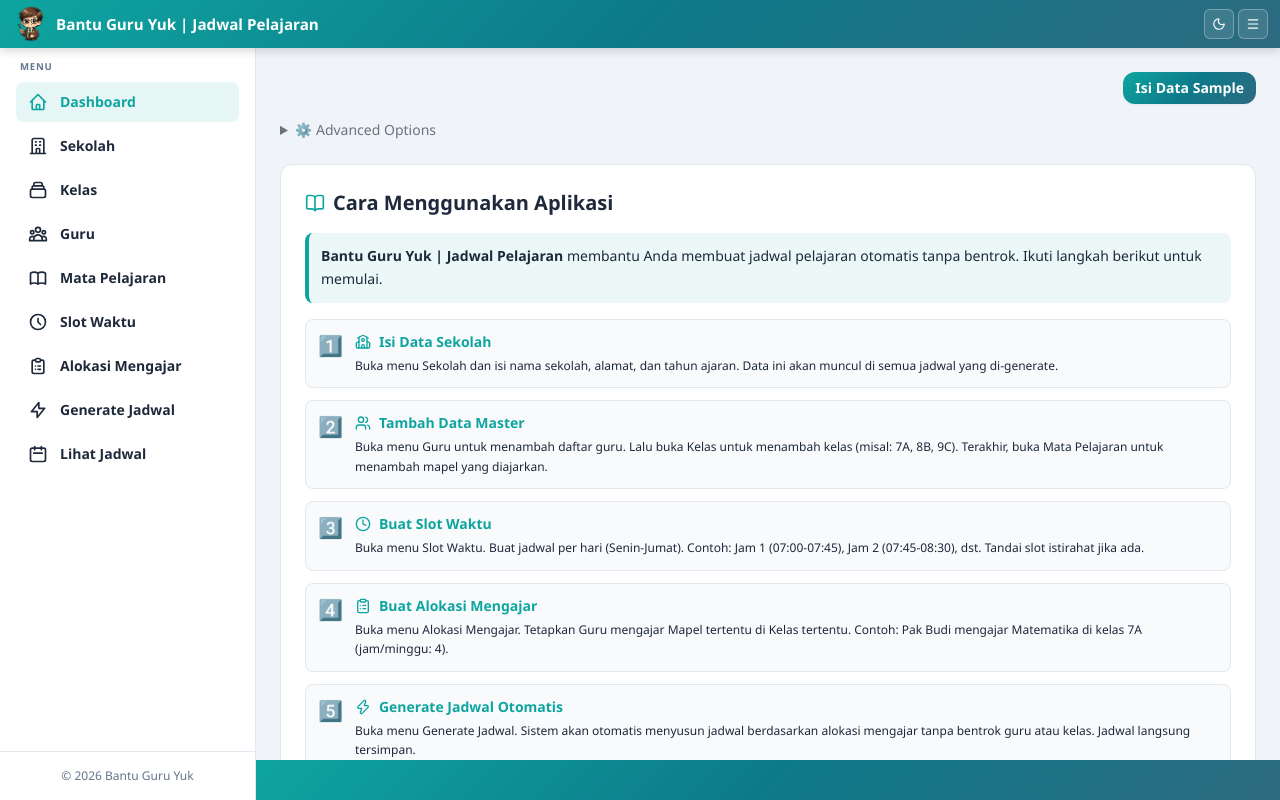
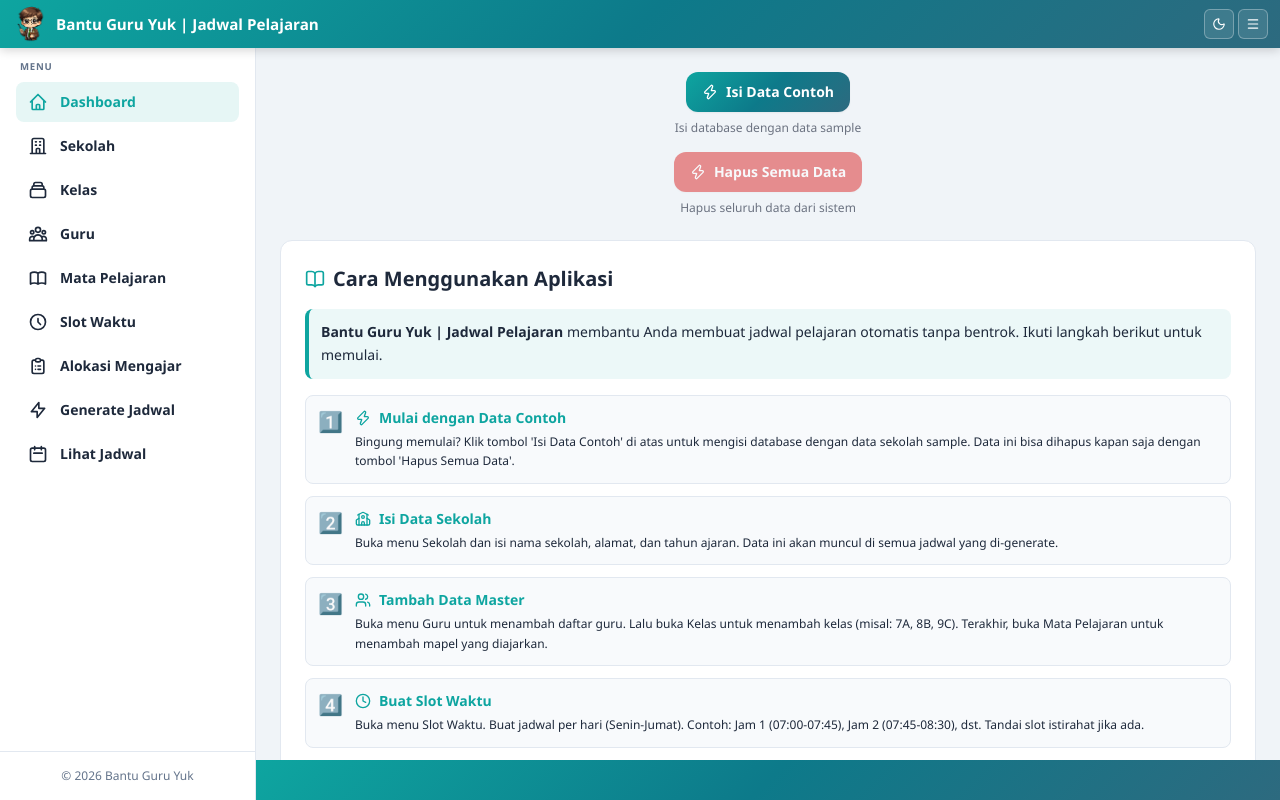
Before and after one commit to pakchoyy/buatjadwal, a Next.js app: page / in a window 1280 px wide. Shown: the top 800 px of the page. Built offline with nearby package versions, Linux system fonts and the light colour scheme.

Commit message:
feat: simplify dashboard UX - 1 smart button + auto-detect

```diff
--- a/app/layout.tsx
+++ b/app/layout.tsx
@@ -46,10 +46,10 @@ export default function RootLayout({
         <div className="hidden lg:block">
           <RunningText
             messages={[
-              "Selamat datang di Bantu Guru Yuk — Jadwal Pelajaran",
-              "Generate jadwal otomatis tanpa bentrok guru dan kelas",
-              "Export jadwal ke JSON untuk backup data Anda",
-              "Lihat jadwal per guru, per kelas, atau jadwal umum",
+              "Generate jadwal otomatis",
+              "Tanpa bentrok guru dan kelas",
+              "Export ke JSON",
+              "Lihat per guru atau per kelas",
             ]}
           />
         </div>
--- a/app/page.tsx
+++ b/app/page.tsx
@@ -24,36 +24,42 @@ import {
 const GUIDES = [
   {
     num: "1",
+    icon: Zap,
+    title: "Mulai dengan Data Contoh",
+    desc: "Bingung memulai? Klik tombol 'Isi Data Contoh' di atas untuk mengisi database dengan data sekolah sample. Data ini bisa dihapus kapan saja dengan tombol 'Hapus Semua Data'."
+  },
+  {
+    num: "2",
     icon: School,
     title: "Isi Data Sekolah",
     desc: "Buka menu Sekolah dan isi nama sekolah, alamat, dan tahun ajaran. Data ini akan muncul di semua jadwal yang di-generate."
   },
   {
-    num: "2",
+    num: "3",
     icon: Users,
     title: "Tambah Data Master",
     desc: "Buka menu Guru untuk menambah daftar guru. Lalu buka Kelas untuk menambah kelas (misal: 7A, 8B, 9C). Terakhir, buka Mata Pelajaran untuk menambah mapel yang diajarkan."
   },
   {
-    num: "3",
+    num: "4",
     icon: Clock,
     title: "Buat Slot Waktu",
     desc: "Buka menu Slot Waktu. Buat jadwal per hari (Senin-Jumat). Contoh: Jam 1 (07:00-07:45), Jam 2 (07:45-08:30), dst. Tandai slot istirahat jika ada."
   },
   {
-    num: "4",
+    num: "5",
     icon: ClipboardList,
     title: "Buat Alokasi Mengajar",
     desc: "Buka menu Alokasi Mengajar. Tetapkan Guru mengajar Mapel tertentu di Kelas tertentu. Contoh: Pak Budi mengajar Matematika di kelas 7A (jam/minggu: 4)."
   },
   {
-    num: "5",
+    num: "6",
     icon: Zap,
     title: "Generate Jadwal Otomatis",
     desc: "Buka menu Generate Jadwal. Sistem akan otomatis menyusun jadwal berdasarkan alokasi mengajar tanpa bentrok guru atau kelas. Jadwal langsung tersimpan."
   },
   {
-    num: "6",
+    num: "7",
     icon: Calendar,
     title: "Lihat & Export Jadwal",
     desc: "Buka menu Lihat Jadwal untuk melihat jadwal lengkap. Filter per Kelas atau per Guru. Export ke JSON untuk backup atau cetak."
@@ -169,32 +175,41 @@ export default function DashboardPage() {
       <LoadingScreen show={isInitialLoading} message="Memuat dashboard..." />
 
       <div className="p-4 md:p-6">
-        {/* Main Action Button */}
-        <div className="mb-4 flex justify-end">
-          <Button onClick={handleSeed} isLoading={isSeeding} size="sm">
-            {stats?.school ? "Perbarui Data Sample" : "Isi Data Sample"}
-          </Button>
-        </div>
+        {/* Action Buttons with Helper Text */}
+        <div className="mb-6 flex flex-col items-center gap-4">
+          {/* Isi Data Contoh */}
+          <div className="text-center w-full max-w-md">
+            <Button
+              onClick={handleSeed}
+              isLoading={isSeeding}
+              size="md"
+              className="w-full md:w-auto"
+            >
+              <Zap size={16} className="mr-2" />
+              Isi Data Contoh
+            </Button>
+            <p className="text-xs text-gray-500 mt-2">
+              Isi database dengan data sample
+            </p>
+          </div>
 
-        {/* Advanced Options (Collapsible) */}
-        <details className="mb-6">
-          <summary className="text-sm text-gray-500 cursor-pointer hover:text-gray-700 select-none">
-            ⚙️ Advanced Options
-          </summary>
-          <div className="mt-3 p-4 bg-gray-50 rounded-lg border border-gray-200">
+          {/* Hapus Semua Data */}
+          <div className="text-center w-full max-w-md">
             <Button
               variant="danger"
               onClick={handleClearAll}
               disabled={!stats?.school}
-              size="sm"
+              size="md"
+              className="w-full md:w-auto"
             >
+              <Zap size={16} className="mr-2" />
               Hapus Semua Data
             </Button>
             <p className="text-xs text-gray-500 mt-2">
-              Menghapus semua data (sekolah, kelas, guru, mata pelajaran, jadwal)
+              Hapus seluruh data dari sistem
             </p>
           </div>
-        </details>
+        </div>
         {/* Alert */}
         {alert.show && (
           <div className="mb-6">
--- a/components/layout/RunningText.tsx
+++ b/components/layout/RunningText.tsx
@@ -11,7 +11,7 @@ interface RunningTextProps {
 
 export default function RunningText({
   messages,
-  speed = 60, // 3x lebih lambat dari default 20s
+  speed = 120, // 2x lebih lambat dari sebelumnya (60s -> 120s)
 }: RunningTextProps) {
   const displayText = messages.join(' • ');
 
```
